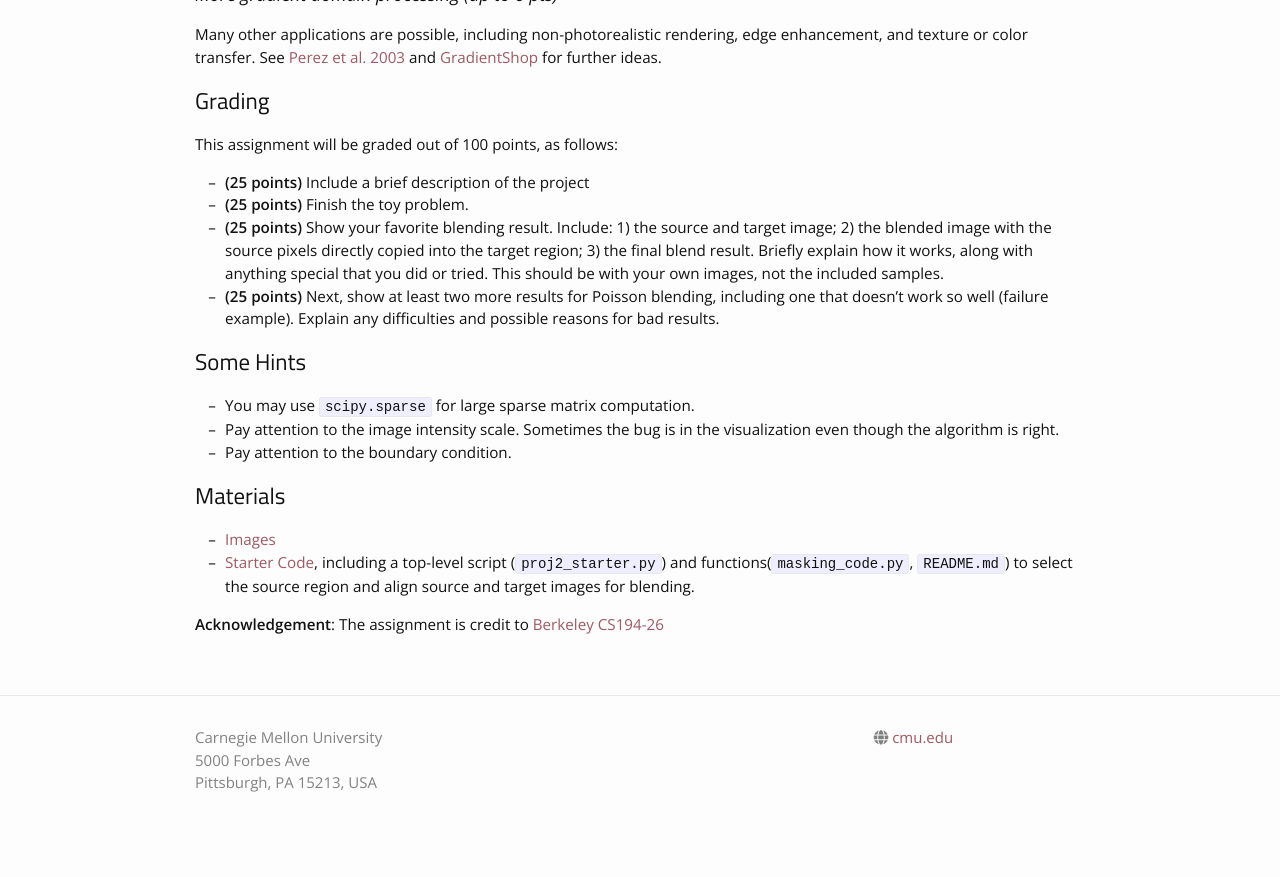
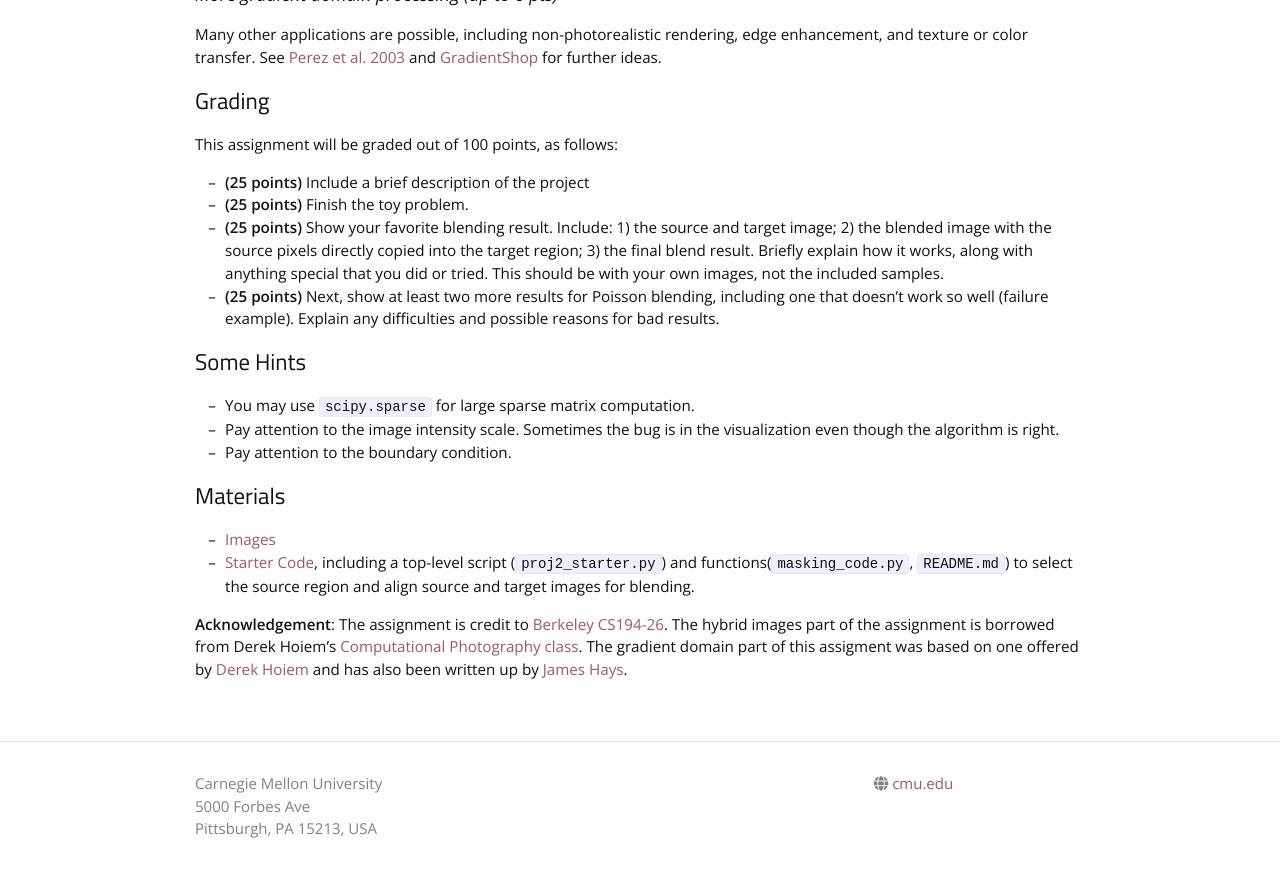
Before and after one commit to kazemnejad/jekyll-course-website-template, a Jekyll site: the page built from _assignments/hw2.md, in a window 1280 px wide and 900 px high, scrolled down 4780 px. Shown: the top 877 px of the window. Built offline with Jekyll 4.4.1, drawn with Linux system fonts in a browser that asks for light colours; nearby versions of some CDN libraries; formulas are drawn with MathJax 3; a script that is not in the unit is left out; before the commit the page ends 5634 px from its top, so only the background shows below that.

Commit message:
added derek hoiem and james hays to acknowledgements

```diff
--- a/_assignments/hw2.md
+++ b/_assignments/hw2.md
@@ -155,4 +155,4 @@ This assignment will be graded out of 100 points, as follows:
 - [Starter Code](http://www.andrew.cmu.edu/course/16-726/projects/handout/proj2/starter_code.zip), including a top-level script (`proj2_starter.py`) and functions(`masking_code.py`, `README.md`) to select the source region and align source and target images for blending.
 
 __Acknowledgement__:
-The assignment is credit to [Berkeley CS194-26](https://inst.eecs.berkeley.edu/~cs194-26/fa18/hw/proj3/)
+The assignment is credit to [Berkeley CS194-26](https://inst.eecs.berkeley.edu/~cs194-26/fa18/hw/proj3/). The hybrid images part of the assignment is borrowed from Derek Hoiem's [Computational Photography class](http://courses.engr.illinois.edu/cs498dh/fa2011/). The gradient domain part of this assigment was based on one offered by [Derek Hoiem](http://www.cs.uiuc.edu/homes/dhoiem/) and has also been written up by [James Hays](http://cs.brown.edu/courses/csci1290/asgn/proj2/).
```
